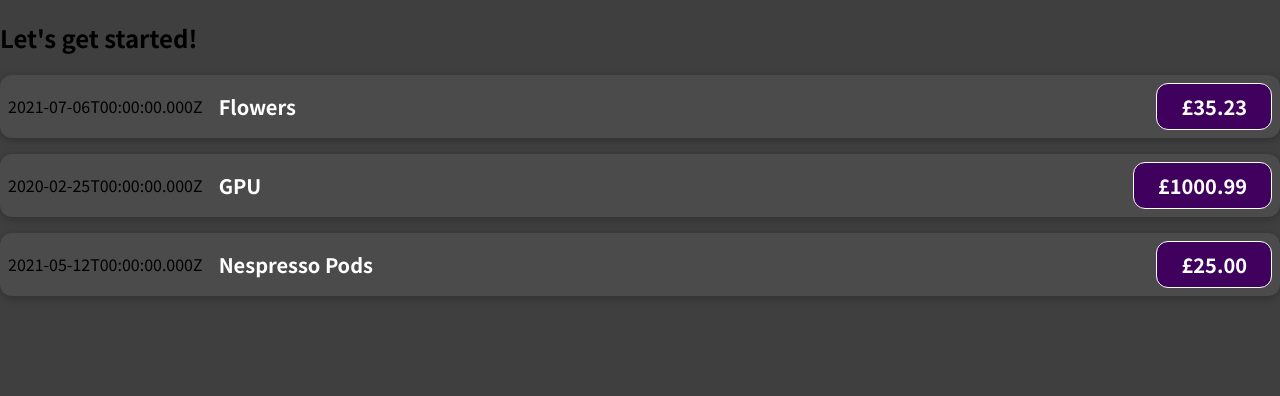
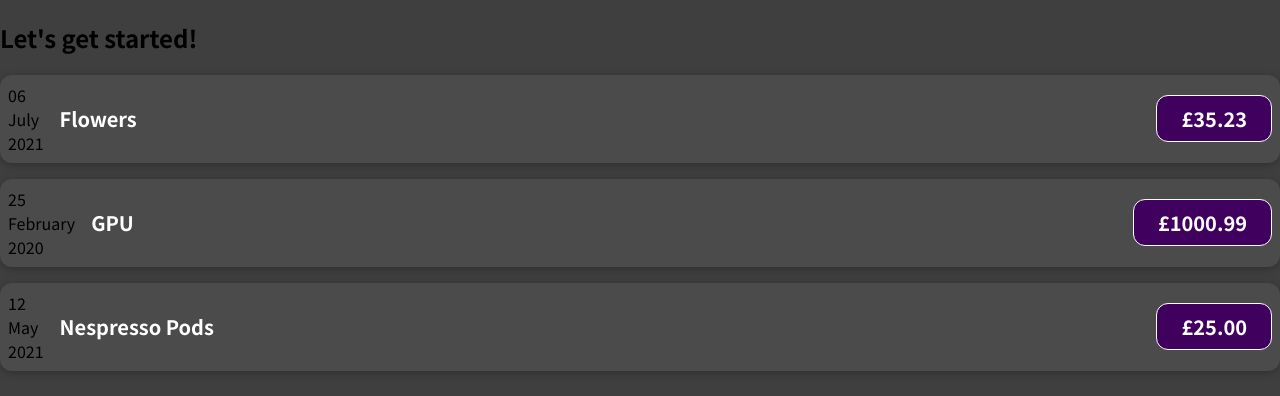
Before and after one commit to WillA5h/ReactJSProject, a JavaScript app: page / in a window 1280 px wide. Shown: the top 396 px of the page. Built offline with nearby package versions, Linux system fonts and the light colour scheme.

Commit message:
date easier to read

```diff
--- a/src/components/ExpenseItem.js
+++ b/src/components/ExpenseItem.js
@@ -1,9 +1,17 @@
 import './ExpenseItem.css';
 
 function ExpenseItem(props) {
+    const expenseMonth = props.date.toLocaleString('en-US', {month : 'long'});
+    const expenseDay = props.date.toLocaleString('en-US', {day : '2-digit'});
+    const expenseYear = props.date.getFullYear();
+
     return (
     <div className="expense-item">
-      <div>{props.date.toISOString()}</div>
+      <div>
+        <div>{expenseDay}</div>
+        <div>{expenseMonth}</div>
+        <div>{expenseYear}</div>
+      </div>
       <div className="expense-item__description">
         <h2>{props.title}</h2>
         <div className="expense-item__price">£{props.amount}</div>
```
Also changed, not shown: 1 other file (tests, documents, lock files or other folders).
